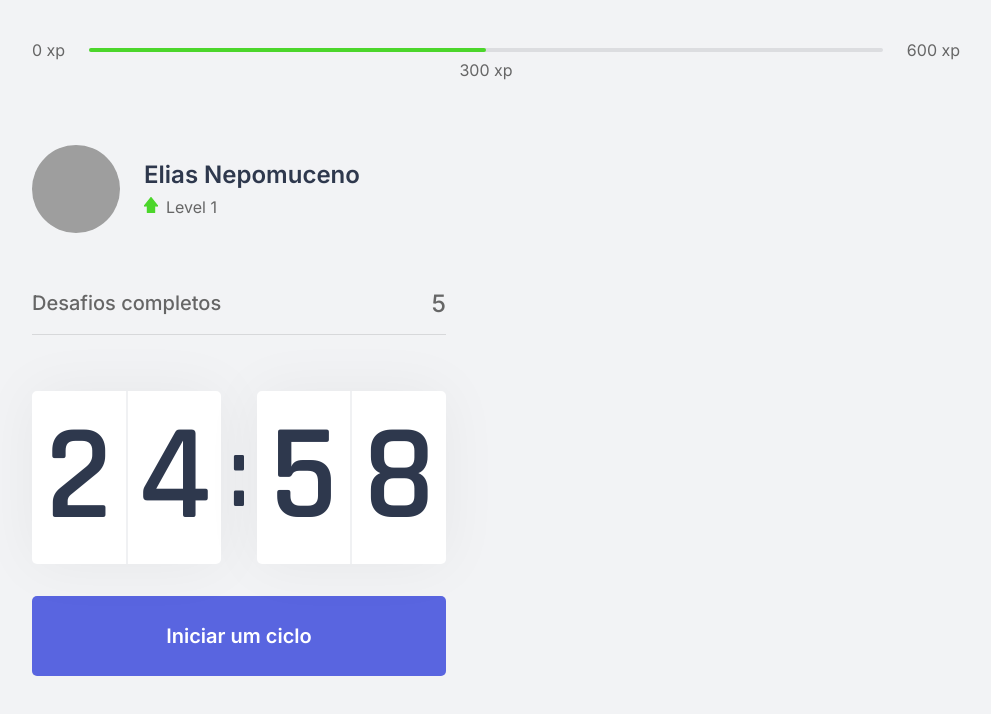
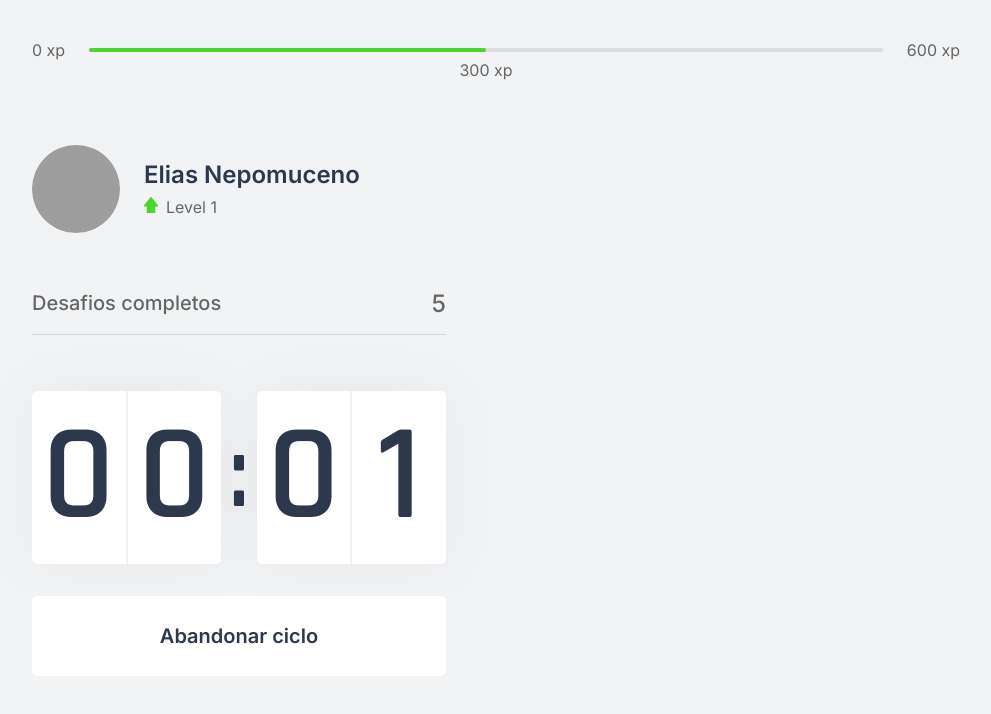
Before and after one commit to eliasnepo/moveit-nlw4, a Next.js app: page / in a window 1280 px wide. Both pictures are taken after a click on the button "Iniciar um ciclo". Shown: the top 714 px of the page, without its empty margins (144-1135 px from the left). Built offline with nearby package versions, Linux system fonts and the light colour scheme; grey boxes are pictures that could not be loaded.

Commit message:
Advanced countdown and button

```diff
--- a/src/components/Countdown.tsx
+++ b/src/components/Countdown.tsx
@@ -1,9 +1,12 @@
 import { useState, useEffect } from 'react';
 import styles from '../styles/components/Countdown.module.css';
 
+let countdownTimeout: NodeJS.Timeout;
+
 export default function Countdown() {
-    const [time, setTime] = useState(25 * 60);
-    const [active, setActive] = useState(false);
+    const [time, setTime] = useState(0.05 * 60);
+    const [isActive, setIsActive] = useState(false);
+    const [hasFinished, setHasFinished] = useState(false);
 
     const minutes = Math.floor(time / 60);
     const seconds = time % 60;
@@ -12,16 +15,25 @@
     const [secondLeft, secondRight] = String(seconds).padStart(2, '0').split('');
 
     function startCountdown() {
-        setActive(true);
+        setIsActive(true);
+    }
+
+    function resetCountdown() {
+        clearTimeout(countdownTimeout);
+        setIsActive(false);
+        setTime(0.05 * 60);
     }
 
     useEffect(() => {
-        if(active && time > 0) {
-            setTimeout(() => {
+        if(isActive && time > 0) {
+            countdownTimeout = setTimeout(() => {
                 setTime(time -1);
             }, 1000)
+        } else if (isActive && time === 0) {
+            setHasFinished(true);
+            setIsActive(false);
         }
-    }, [active, time])
+    }, [isActive, time])
 
     return (
         <div>
@@ -37,6 +49,23 @@
                 </div>
             </div>
 
+            {hasFinished ? (
+                <button
+                    disabled
+                    className={styles.countdownButton}
+                >
+                    Ciclo encerrado
+                </button>
+            ) : (
+                <>
+                    { isActive ? (
+                        <button
+                            type="button"
+                            className={`${styles.countdownButton} ${styles.countdownButtonActive}`}
+                            onClick={resetCountdown}
+                        >
+                            Abandonar ciclo
+                        </button>) : (
                         <button
                             type="button"
                             className={styles.countdownButton}
@@ -44,6 +73,12 @@
                         >
                             Iniciar um ciclo
                         </button>
+                    )}
+                </>
+            )}
+
+
+
         </div>
 
     );
--- a/src/styles/components/Countdown.module.css
+++ b/src/styles/components/Countdown.module.css
@@ -55,6 +55,22 @@
     transition: background-color 0.2s;
 }
 
-.countdownButton:hover {
+.countdownButton:not(:disabled):hover {
     background: var(--blue-dark);
 }
+
+.countdownButtonActive {
+    background: var(--white);
+    color: var(--title);
+}
+
+.countdownButtonActive:not(:disabled):hover {
+    background: var(--red);
+    color: var(--white);
+}
+
+.countdownButton:disabled {
+    background: var(--white);
+    color: var(--text);
+    cursor: not-allowed;
+}
```
Lines whose indentation alone changed are shown as unchanged.
